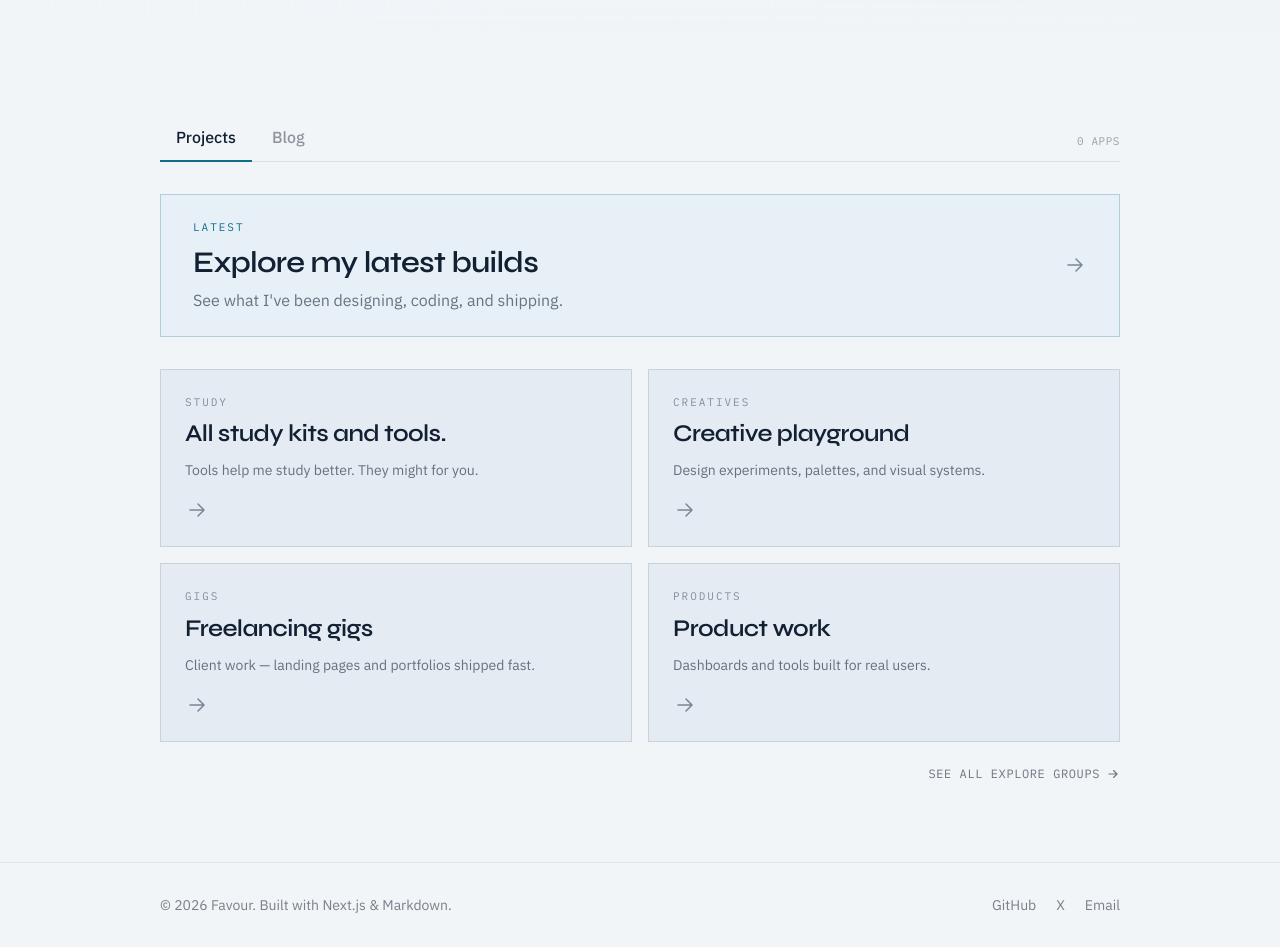
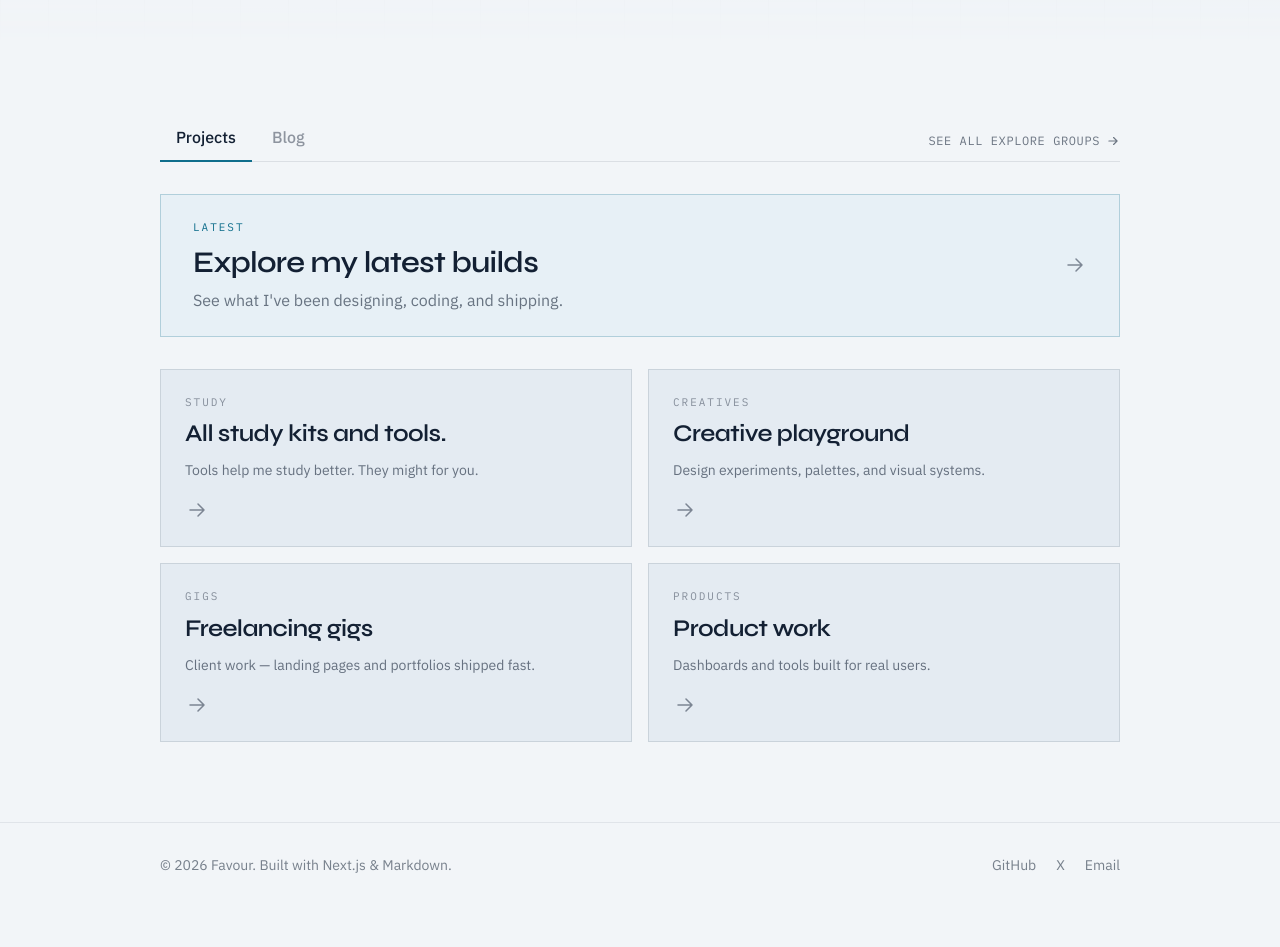
Before and after one commit to onyeisifavour/my-portfolio, a Next.js app: page / in a window 1280 px wide. Shown: the part 600-1547 px from the top of the page. After the commit the page ends 1507 px from the top, so only its background shows below. Built offline with nearby package versions, Linux system fonts and the light colour scheme.

Commit message:
move see-all links into tab headers; fix explore back links to correct tabs

```diff
--- a/src/app/explore/blog/page.tsx
+++ b/src/app/explore/blog/page.tsx
@@ -5,7 +5,7 @@ export default function ExploreBlogPage() {
     <main className="flex-1">
       <div className="mx-auto w-full max-w-5xl px-5 py-16 sm:px-8 sm:py-20">
         <Link
-          href="/#blog"
+          href="/?tab=blog#work"
           className="font-mono text-xs tracking-wider text-ink/50 uppercase transition-colors hover:text-accent"
         >
           ← Back
--- a/src/app/explore/projects/page.tsx
+++ b/src/app/explore/projects/page.tsx
@@ -36,7 +36,7 @@ async function ExploreContent({
   return (
     <div className="mx-auto w-full max-w-5xl px-5 py-16 sm:px-8 sm:py-20">
       <Link
-        href="/#work"
+        href="/?tab=projects#work"
         className="font-mono text-xs tracking-wider text-ink/50 uppercase transition-colors hover:text-accent"
       >
         ← Back
--- a/src/app/page.tsx
+++ b/src/app/page.tsx
@@ -2,7 +2,6 @@ import { Suspense } from "react";
 import { ContentTabs } from "@/components/content-tabs";
 import { Hero } from "@/components/hero";
 import { getAllPosts } from "@/lib/posts";
-import { projects } from "@/lib/projects";
 
 export default async function Home() {
   const posts = await getAllPosts();
@@ -18,7 +17,7 @@ export default async function Home() {
             </div>
           }
         >
-          <ContentTabs projects={projects} posts={posts} />
+          <ContentTabs posts={posts} />
         </Suspense>
       </div>
     </main>
--- a/src/components/content-tabs.tsx
+++ b/src/components/content-tabs.tsx
@@ -1,9 +1,9 @@
 "use client";
 
+import Link from "next/link";
 import { useRouter, useSearchParams } from "next/navigation";
 import { useTransition } from "react";
 import type { PostMeta } from "@/lib/posts";
-import type { Project } from "@/lib/projects";
 import { BlogList } from "@/components/blog-list";
 import { ExploreGrid } from "@/components/explore-grid";
 import { LatestBlogCard, LatestProjectCard } from "@/components/latest-card";
@@ -15,13 +15,7 @@ function parseTab(value: string | null): Tab {
   return value === "blog" ? "blog" : "projects";
 }
 
-export function ContentTabs({
-  projects,
-  posts,
-}: {
-  projects: Project[];
-  posts: PostMeta[];
-}) {
+export function ContentTabs({ posts }: { posts: PostMeta[] }) {
   const router = useRouter();
   const searchParams = useSearchParams();
   const [isPending, startTransition] = useTransition();
@@ -72,11 +66,24 @@ export function ContentTabs({
             );
           })}
         </div>
-        <p className="hidden pb-3 font-mono text-[11px] tracking-wider text-ink/40 uppercase sm:block">
-          {tab === "projects"
-            ? `${projects.length} apps`
-            : `${posts.length} notes`}
-        </p>
+        <Link
+          href={tab === "projects" ? "/explore/projects" : "/explore/blog"}
+          className="group inline-flex shrink-0 items-center gap-1.5 pb-3 font-mono text-xs tracking-wider text-ink/60 uppercase transition-colors hover:text-accent"
+        >
+          {tab === "projects" ? "See all explore groups" : "View blogs"}
+          <svg
+            aria-hidden="true"
+            viewBox="0 0 24 24"
+            className="size-3.5 transition-transform group-hover:translate-x-0.5"
+            fill="none"
+            stroke="currentColor"
+            strokeWidth="2"
+            strokeLinecap="round"
+            strokeLinejoin="round"
+          >
+            <path d="M5 12h14M13 6l6 6-6 6" />
+          </svg>
+        </Link>
       </div>
 
       <div
--- a/src/components/explore-grid.tsx
+++ b/src/components/explore-grid.tsx
@@ -1,4 +1,3 @@
-import Link from "next/link";
 import type { ExplorePage } from "@/lib/project-groups";
 import { landingExplorePages } from "@/lib/project-groups";
 import { ExploreCard } from "@/components/explore-card";
@@ -7,32 +6,10 @@ export function ExploreGrid({ pages }: { pages: ExplorePage[] }) {
   const cards = pages.filter((page) => landingExplorePages.includes(page.id));
 
   return (
-    <div className="flex flex-col gap-6">
-      <div className="grid gap-4 sm:grid-cols-2">
-        {cards.map((page) => (
-          <ExploreCard key={page.id} page={page} />
-        ))}
-      </div>
-      <div className="flex justify-end">
-        <Link
-          href="/explore/projects"
-          className="group inline-flex items-center gap-1.5 font-mono text-xs tracking-wider text-ink/60 uppercase transition-colors hover:text-accent"
-        >
-          See all explore groups
-          <svg
-            aria-hidden="true"
-            viewBox="0 0 24 24"
-            className="size-3.5 transition-transform group-hover:translate-x-0.5"
-            fill="none"
-            stroke="currentColor"
-            strokeWidth="2"
-            strokeLinecap="round"
-            strokeLinejoin="round"
-          >
-            <path d="M5 12h14M13 6l6 6-6 6" />
-          </svg>
-        </Link>
-      </div>
+    <div className="grid gap-4 sm:grid-cols-2">
+      {cards.map((page) => (
+        <ExploreCard key={page.id} page={page} />
+      ))}
     </div>
   );
 }
```
